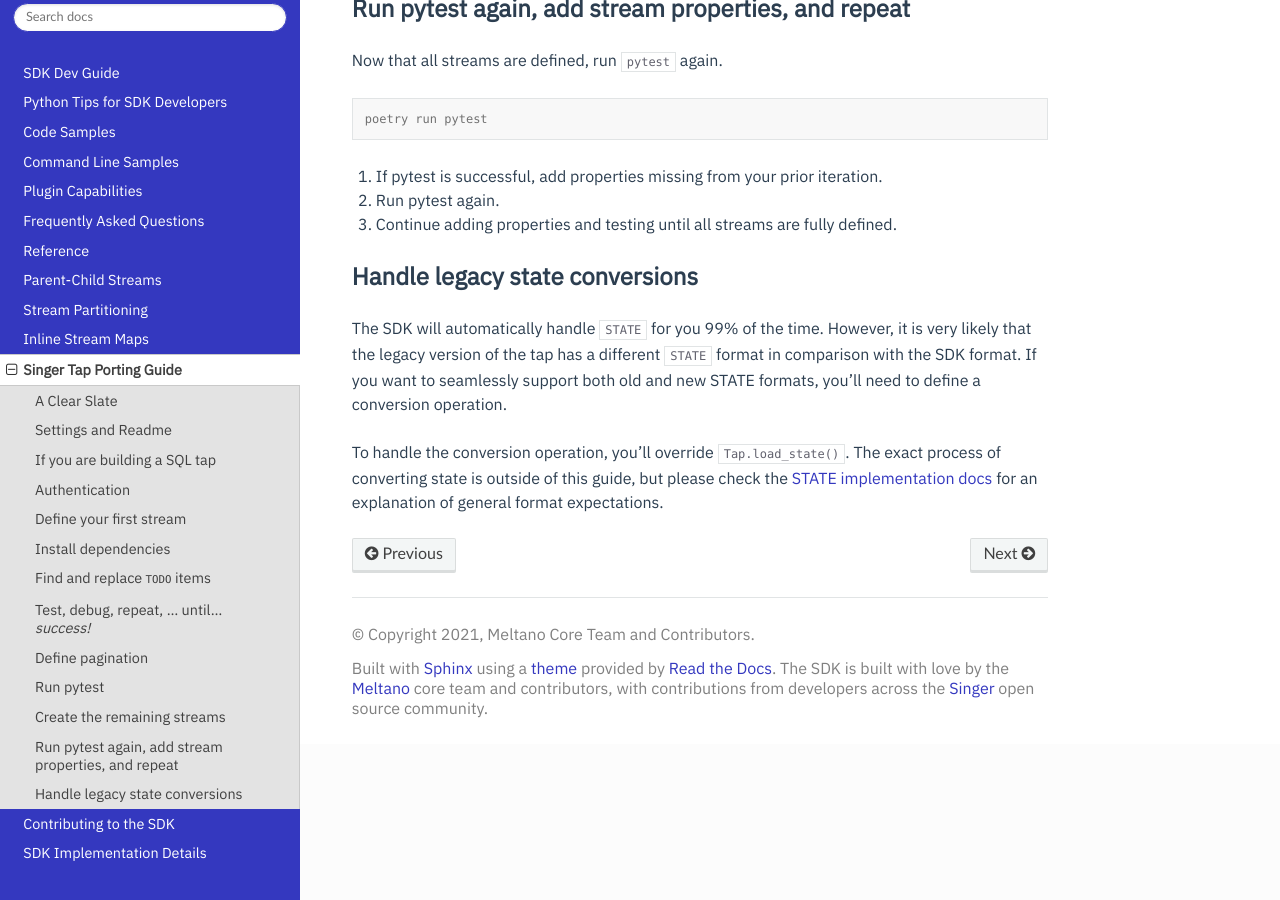
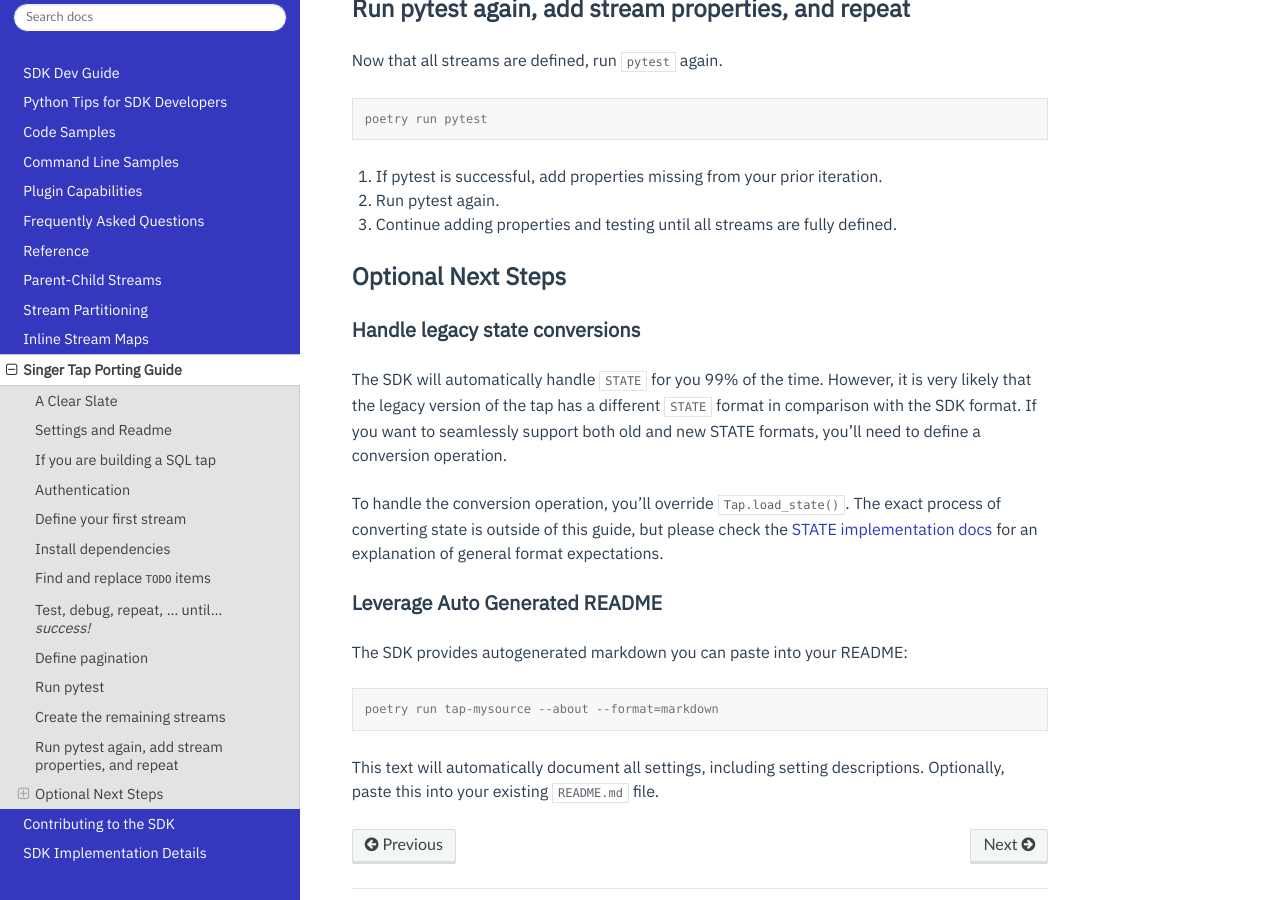
Before and after one commit to meltano/sdk, a Sphinx documentation site: the page built from docs/porting.md, in a window 1280 px wide and 900 px high, scrolled down 4106 px. Built offline with Sphinx 7.4.7 and the Read the Docs theme 2.0.0, drawn with Linux system fonts in a browser that asks for light colours.

Commit message:
add tip re: auto generated reame

````diff
--- a/docs/porting.md
+++ b/docs/porting.md
@@ -130,8 +130,20 @@ poetry run pytest
 2. Run pytest again.
 3. Continue adding properties and testing until all streams are fully defined.
 
-## Handle legacy state conversions
+## Optional Next Steps
+
+### Handle legacy state conversions
 
 The SDK will automatically handle `STATE` for you 99% of the time. However, it is very likely that the legacy version of the tap has a different `STATE` format in comparison with the SDK format. If you want to seamlessly support both old and new STATE formats, you'll need to define a conversion operation.
 
 To handle the conversion operation, you'll override [`Tap.load_state()`](classes/singer_sdk.Tap.rst#singer_sdk.Tap.load_state). The exact process of converting state is outside of this guide, but please check the [STATE implementation docs](implementation/state.md) for an explanation of general format expectations.
+
+### Leverage Auto Generated README
+
+The SDK provides autogenerated markdown you can paste into your README:
+
+```console
+poetry run tap-mysource --about --format=markdown
+```
+
+This text will automatically document all settings, including setting descriptions. Optionally, paste this into your existing `README.md` file.
````
